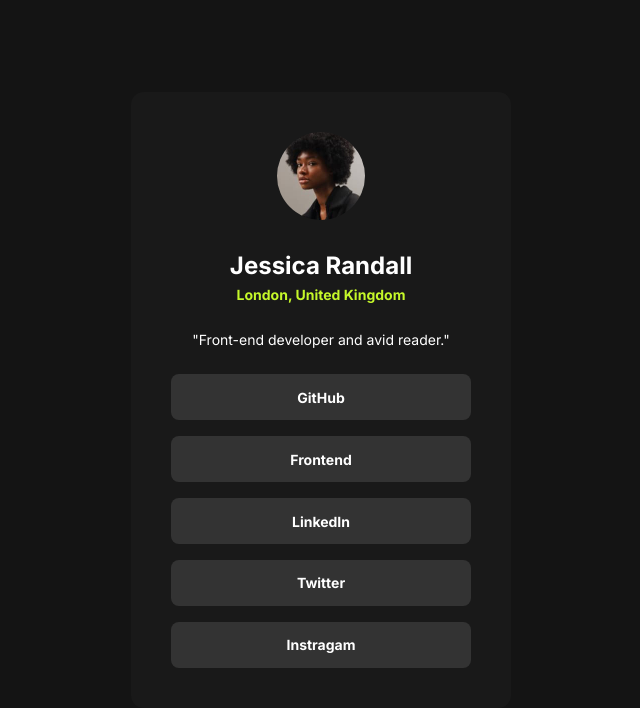
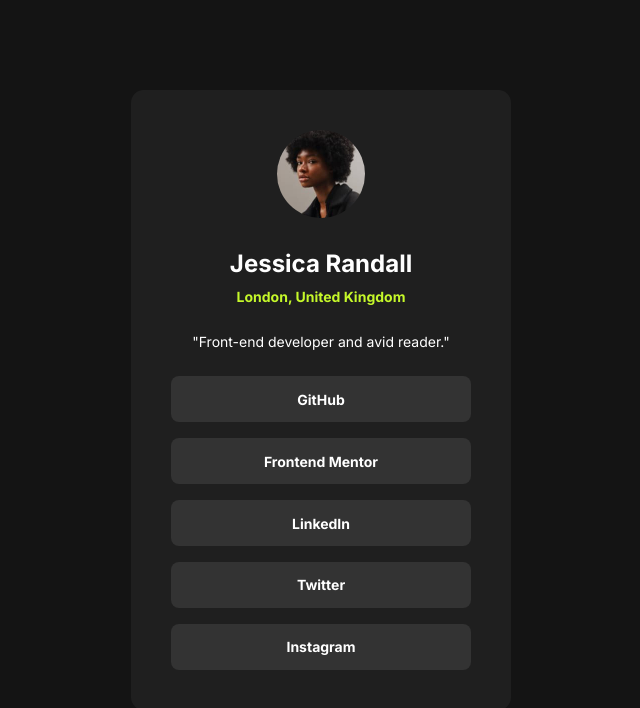
Before and after one commit to Artiqq/Social-links-profile, a plain HTML site: page index.html in a window 1280 px wide. Shown: the whole page, without its empty margins (319-959 px from the left). Drawn offline with Linux system fonts and the light colour scheme.

Commit message:
index/style: atualização final

```diff
--- a/index.html
+++ b/index.html
@@ -27,10 +27,10 @@
     </div>
     <ul class="card-social-media">
       <li><a href="#">GitHub</a></li>
-      <li><a href="#">Frontend</a></li>
+      <li><a href="#">Frontend Mentor</a></li>
       <li><a href="#">LinkedIn</a></li>
       <li><a href="#">Twitter</a></li>
-      <li><a href="#">Instragam</a></li>
+      <li><a href="#">Instagram</a></li>
     </ul>
   </div>
 </body>
--- a/style.css
+++ b/style.css
@@ -8,7 +8,7 @@
   --white: hsl(0, 0%, 100%);
   --green: hsl(75, 94%, 57%);
   --grey-900: hsl(0,0%,8%);
-  --grey-800: rgba(31,31,31,50%);
+  --grey-800: hsl(0,0%,12%);
   --grey-700: hsl(0,0%,20%);
 }
 
@@ -45,6 +45,9 @@
 
 
 .card-info {
+  display: flex;
+  flex-direction: column;
+  gap: 4px;
 }
 
 .card-info h2 {
```
